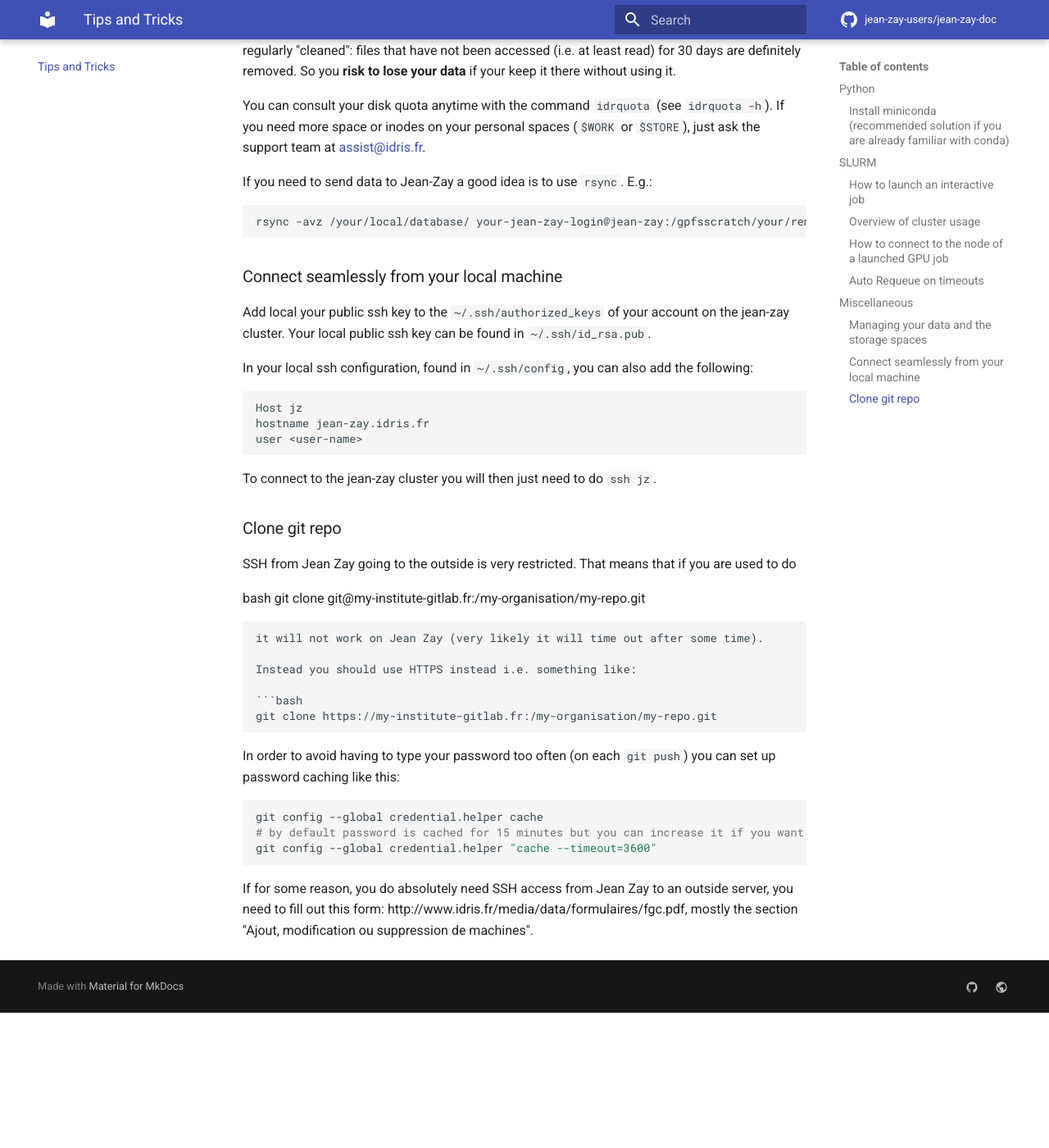
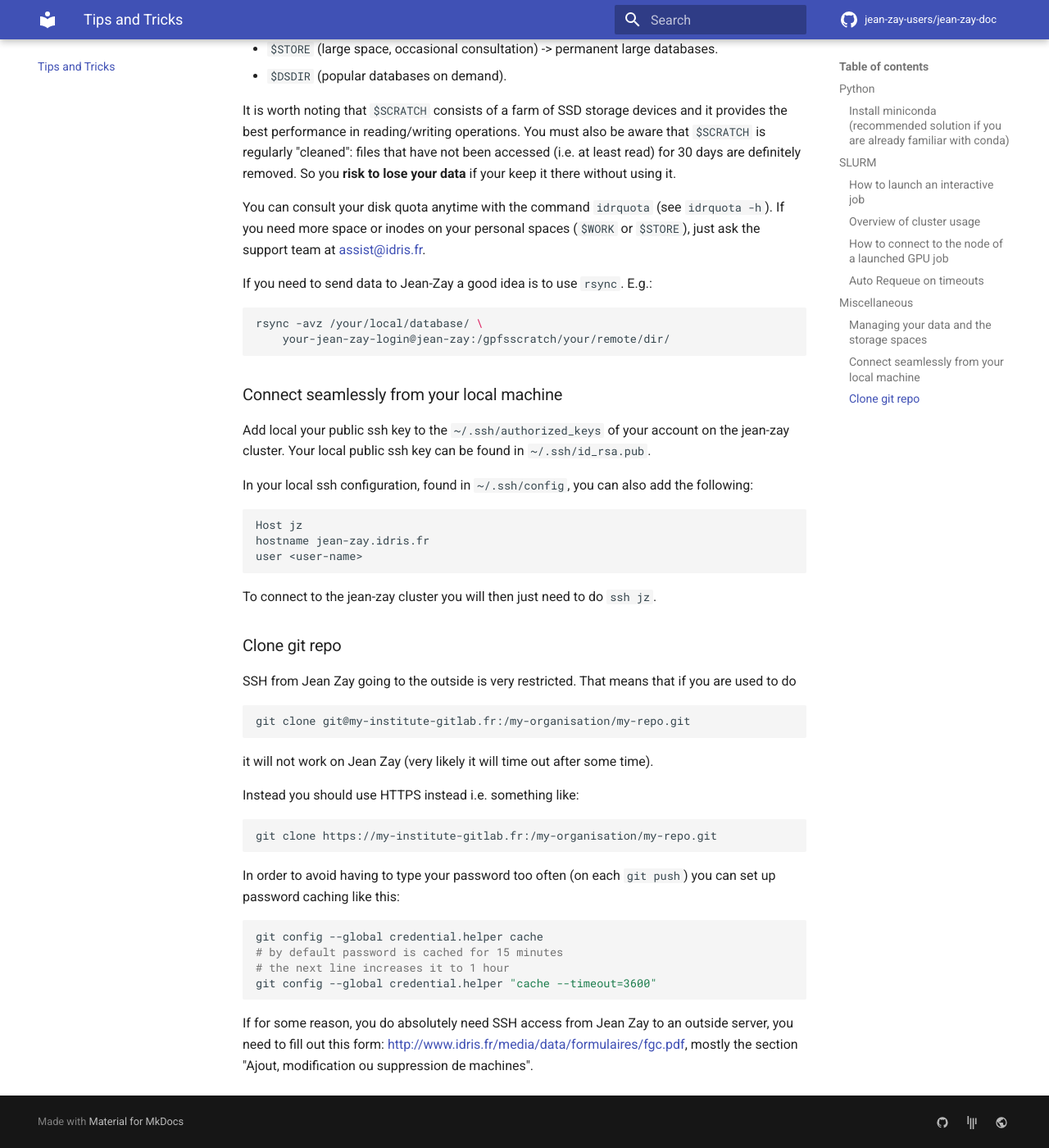
Before and after one commit to jean-zay-users/jean-zay-doc, an MkDocs documentation site: the page built from docs/tips-and-tricks.md, in a window 1280 px wide and 1400 px high, scrolled down 3665 px. Shown: the whole window at 82% size. Built offline with MkDocs 1.6.1 and Material for MkDocs 9.7.7, drawn with Linux system fonts in a browser that asks for light colours; comment, search, counter and statistics services are not loaded; before the commit the page ends 4900 px from its top, so only the background shows below that; some of the changed text lies outside the part shown.

Commit message:
A few enhancements after looking at doc generated with mkdocs. (#50)

````diff
--- a/docs/tips-and-tricks.md
+++ b/docs/tips-and-tricks.md
@@ -8,7 +8,8 @@
 
 ```bash
 # download Miniconda installer
-wget https://repo.continuum.io/miniconda/Miniconda3-latest-Linux-x86_64.sh -O miniconda.sh
+wget https://repo.continuum.io/miniconda/Miniconda3-latest-Linux-x86_64.sh \
+    -O miniconda.sh
 # install Miniconda
 MINICONDA_PATH=$WORK/miniconda3
 chmod +x miniconda.sh && ./miniconda.sh -b -p $MINICONDA_PATH
@@ -36,7 +37,8 @@
 For example, if you want to use a node with 4 GPUs during 1 hour, you can type:
 
 ```bash
-srun --ntasks=1 --cpus-per-task=40 --gres=gpu:4 --time=01:00:00 --qos=qos_gpu-dev --pty bash -i
+srun --ntasks=1 --cpus-per-task=40 --gres=gpu:4 --time=01:00:00 \
+     --qos=qos_gpu-dev --pty bash -i
 ```
 
 Now, you have a brand new shell on a compute node where you can run your scripts interactively
@@ -60,6 +62,9 @@
 
 ### How to connect to the node of a launched GPU job
 
+This can be useful to do lightweight monitoring of your job, for example to
+look at `nvidia-smi` output while your job is running.
+
 You can directly connect to a node used by one of your jobs with SSH:
 
 ```bash
@@ -70,7 +75,7 @@
 
 If you don't have a job running on the node you will get an error like this:
 
-```bash
+```
 Access denied by pam_slurm_adopt: you have no active jobs on this node
 Connection closed by 10.148.8.45 port 22
 ```
@@ -78,8 +83,8 @@
 Caveat (September 2020) : if you have multiple jobs running on the same node it
 is not possible to specify which job you want to connect to.
 
-Have a look at the [official
-doc](http://www.idris.fr/eng/jean-zay/jean-zay-connexion_ssh_noeud_calcul-eng.html)
+Have a look at the [official doc](
+http://www.idris.fr/eng/jean-zay/jean-zay-connexion_ssh_noeud_calcul-eng.html)
 about this as well.
 
 ### Auto Requeue on timeouts
@@ -94,10 +99,11 @@
 It is possible to ask Slurm to send a signal before the job timeouts, handle it
 in Python and automatically requeue a similar job.
 
-You need to add the following to your Slurm shell:
+You need to add the following to your Slurm submission script:
 
 ```bash
-#SBATCH --signal=USR1@20   # asks SLURM to send the USR1 signal 20 seconds before end of the time limit
+# asks SLURM to send the USR1 signal 20 seconds before the end of the time limit
+#SBATCH --signal=USR1@20
 ```
 
 And handle the signal in Python:
@@ -185,7 +191,8 @@
 If you need to send data to Jean-Zay a good idea is to use `rsync`. E.g.:
 
 ```bash
-rsync -avz /your/local/database/ your-jean-zay-login@jean-zay:/gpfsscratch/your/remote/dir/
+rsync -avz /your/local/database/ \
+    your-jean-zay-login@jean-zay:/gpfsscratch/your/remote/dir/
 ```
 
 ### Connect seamlessly from your local machine
@@ -208,7 +215,7 @@
 SSH from Jean Zay going to the outside is very restricted. That means that if
 you are used to do
 
-bash
+```bash
 git clone git@my-institute-gitlab.fr:/my-organisation/my-repo.git
 ```
 it will not work on Jean Zay (very likely it will time out after some time).
@@ -224,7 +231,8 @@
 
 ```bash
 git config --global credential.helper cache
-# by default password is cached for 15 minutes but you can increase it if you want
+# by default password is cached for 15 minutes
+# the next line increases it to 1 hour
 git config --global credential.helper "cache --timeout=3600"
 ```
 
--- a/mkdocs.yml
+++ b/mkdocs.yml
@@ -36,8 +36,8 @@
   social:
     - icon: material/github
       link: https://github.com/jean-zay-users
-#    - icon: material/twitter
-#      link: https://twitter.com/clinica_run
+    - icon: fontawesome/brands/gitter
+      link: https://gitter.im/jean-zay-users/jean-zay-doc
     - icon: material/earth
       link: http://www.idris.fr/jean-zay/
 
@@ -48,6 +48,7 @@
   - footnotes
   - pymdownx.details
   - pymdownx.superfences
+  - pymdownx.magiclink
   - toc:
       permalink: True
 
````
Also changed, not shown: docs/access-procedure.md (+22 -21 lines), docs/index.md (+5 -5 lines).
